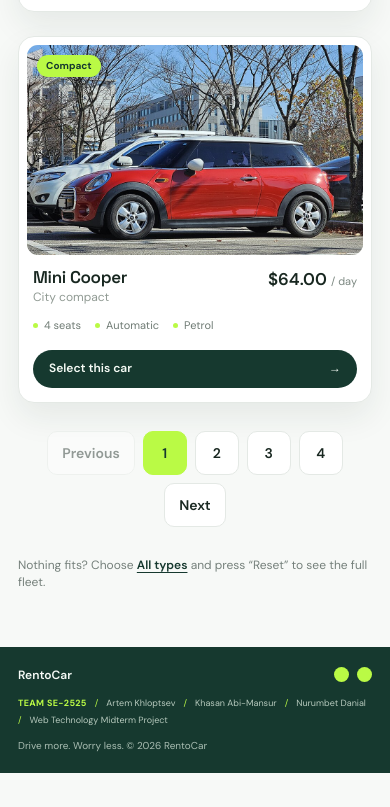
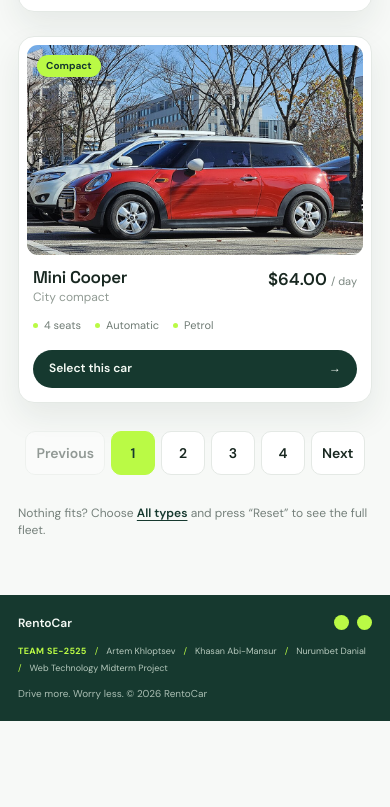
Before and after one commit to danserot/Web-Technology-Midterm, a plain HTML site: page cars.html in a window 390 px wide. Shown: the part 3098-3905 px from the top of the page. After the commit the page ends 3853 px from the top, so only its background shows below. Drawn offline with nearby package versions, Linux system fonts and the light colour scheme; no server answers.

Commit message:
adapt new controls for mobile

```diff
--- a/assets/css/cars.css
+++ b/assets/css/cars.css
@@ -327,7 +327,6 @@
   .type-pill { padding: 6px 11px; }
 }
 
-/* Sorting and pagination */
 .results-range { margin: 0; color: var(--text-soft, #6f7b74); font-size: 12px; }
 .cars-pagination {
   display: flex;
@@ -352,3 +351,8 @@
 .page-button:focus-visible { outline: 3px solid var(--focus, var(--deep-green)); outline-offset: 3px; }
 .page-button[aria-current="page"] { color: var(--deep-green); background: var(--lime); border-color: var(--lime); }
 .page-button:disabled { opacity: 0.45; cursor: not-allowed; }
+
+@media (max-width: 575px) {
+  .cars-pagination { gap: 6px; }
+  .page-button { padding: 0 10px; }
+}
```
